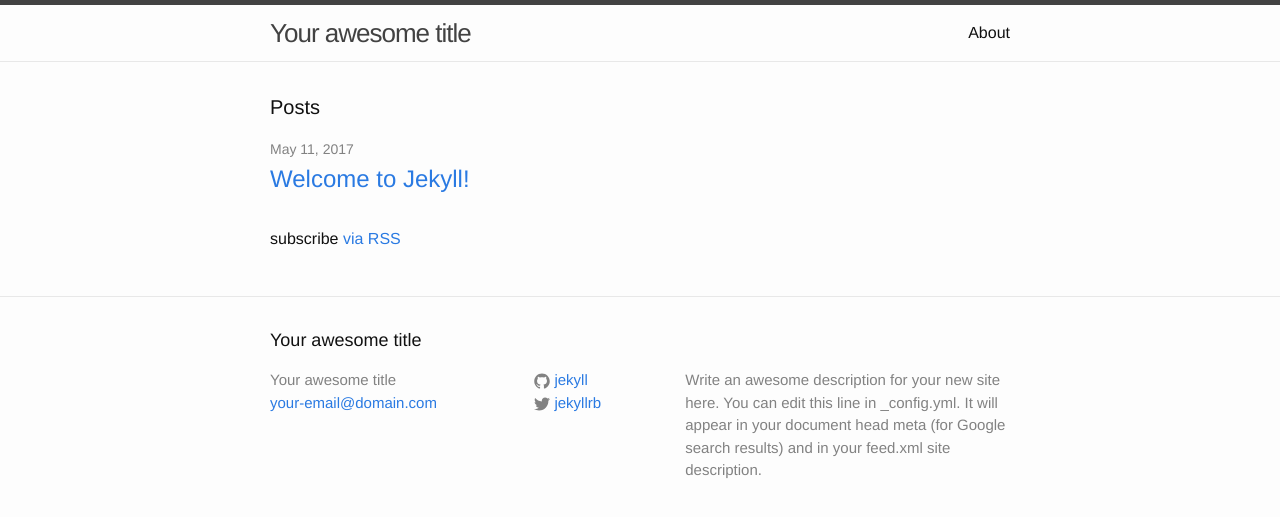
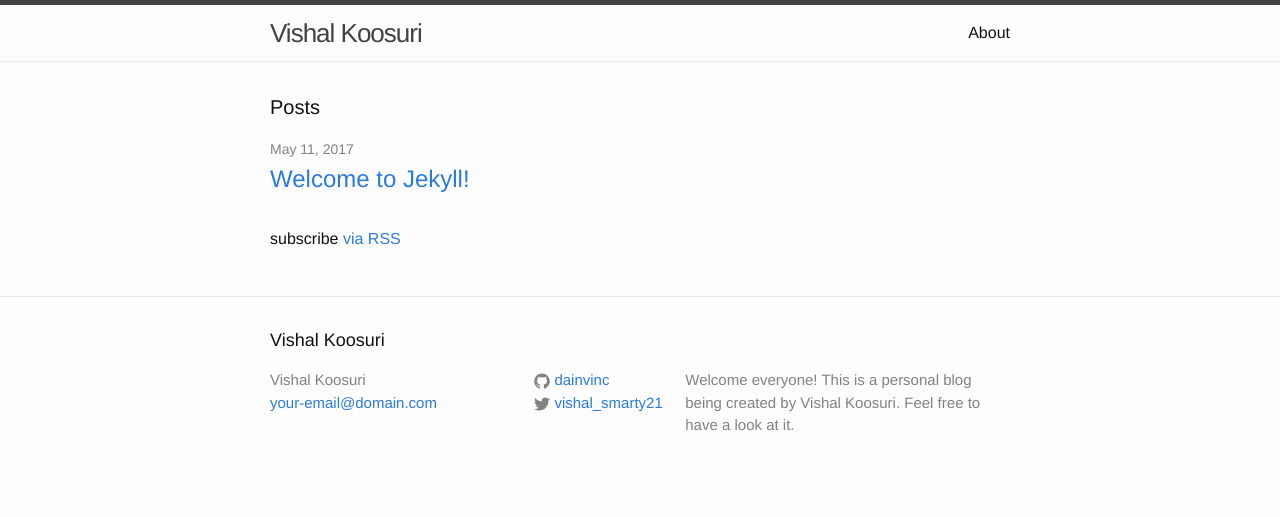
Before and after one commit to dainvinc/dainvinc.github.io, a Jekyll site: the page built from index.html, in a window 1280 px wide. Shown: the top 517 px of the page. Built offline with Jekyll 4.4.1, drawn with Linux system fonts in a browser that asks for light colours.

Commit message:
Updated the Title and description

```diff
--- a/_config.yml
+++ b/_config.yml
@@ -6,16 +6,15 @@
 # 'jekyll serve'. If you change this file, please restart the server process.
 
 # Site settings
-title: Your awesome title
+title: Vishal Koosuri
 email: your-email@domain.com
 description: > # this means to ignore newlines until "baseurl:"
-  Write an awesome description for your new site here. You can edit this
-  line in _config.yml. It will appear in your document head meta (for
-  Google search results) and in your feed.xml site description.
+  Welcome everyone! This is a personal blog being created by Vishal Koosuri.
+  Feel free to have a look at it.
 baseurl: "" # the subpath of your site, e.g. /blog
 url: "http://yourdomain.com" # the base hostname & protocol for your site
-twitter_username: jekyllrb
-github_username:  jekyll
+twitter_username: vishal_smarty21
+github_username:  dainvinc
 
 # Build settings
 markdown: kramdown
```
